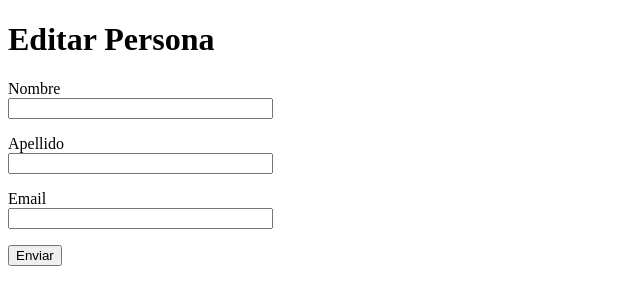
After one commit to VictorCarmonaMoraza/API_Flask_Frontend, a Flask app: template templates/editar.html in a window 1280 px wide. The commit adds this page. Shown: the top 305 px of the page, without its empty margins (0-640 px from the left). Run offline with Flask 3, Linux system fonts and the light colour scheme; the template is opened without the code that fills it: values that come from a table or form of the project are taken from there, others are empty.

Commit message:
6-Editar Persona con Flask, WTForms y SQL Alchemy -p1

```diff
--- a/app.py
+++ b/app.py
@@ -69,3 +69,11 @@ def agregar():
             #Redireccionamos a la pagina
             return redirect(url_for('inicio'))
     return render_template('agregar.html', forma = personaForm)
+
+@app.route('/editar/<int:id>', methods =['GET','POST'])
+def editar(id):
+    #Recuperamos el objeto persona a editar de la base de datos
+    persona = Persona.query.get_or_404(id)
+    #Muestra la informaciuon recuperada de la base de datos
+    personaForma = PersonaForm(obj=persona)
+    return render_template('editar.html', forma = personaForma)
--- /dev/null
+++ b/templates/editar.html
@@ -0,0 +1,28 @@
+<!DOCTYPE html>
+<html lang="en">
+<head>
+    <meta charset="UTF-8">
+    <title>Editar Persona</title>
+</head>
+<body>
+<h1>Editar Persona</h1>
+<form method="post">
+  {{forma.csrf_token}}
+  <p>
+  {{forma.nombre.label}} <br/>
+  {{forma.nombre(size =30)}}
+  </p>
+  <p>
+      {{forma.apellido.label}} <br/>
+      {{forma.apellido(size =30)}}
+  </p>
+   <p>
+      {{forma.email.label}} <br/>
+      {{forma.email(size =30)}}
+  </p>
+  <p>
+    {{forma.enviar}}
+  </p>
+</form>
+</body>
+</html>
--- a/templates/index.html
+++ b/templates/index.html
@@ -22,6 +22,7 @@
             <th>Apellido</th>
             <th>Email</th>
             <th></th>
+            <th></th>
         </tr>
         </thead>
         <tbody>
@@ -32,6 +33,7 @@
                     <td>{{persona.apellido}}</td>
                     <td>{{persona.email}}</td>
                     <td><a href="ver/{{persona.id}}">Ver</a> </td>
+                    <td><a href="editar/{{persona.id}}">Editar</a> </td>
                 </tr>
             {% endfor %}
         </tbody>
```
